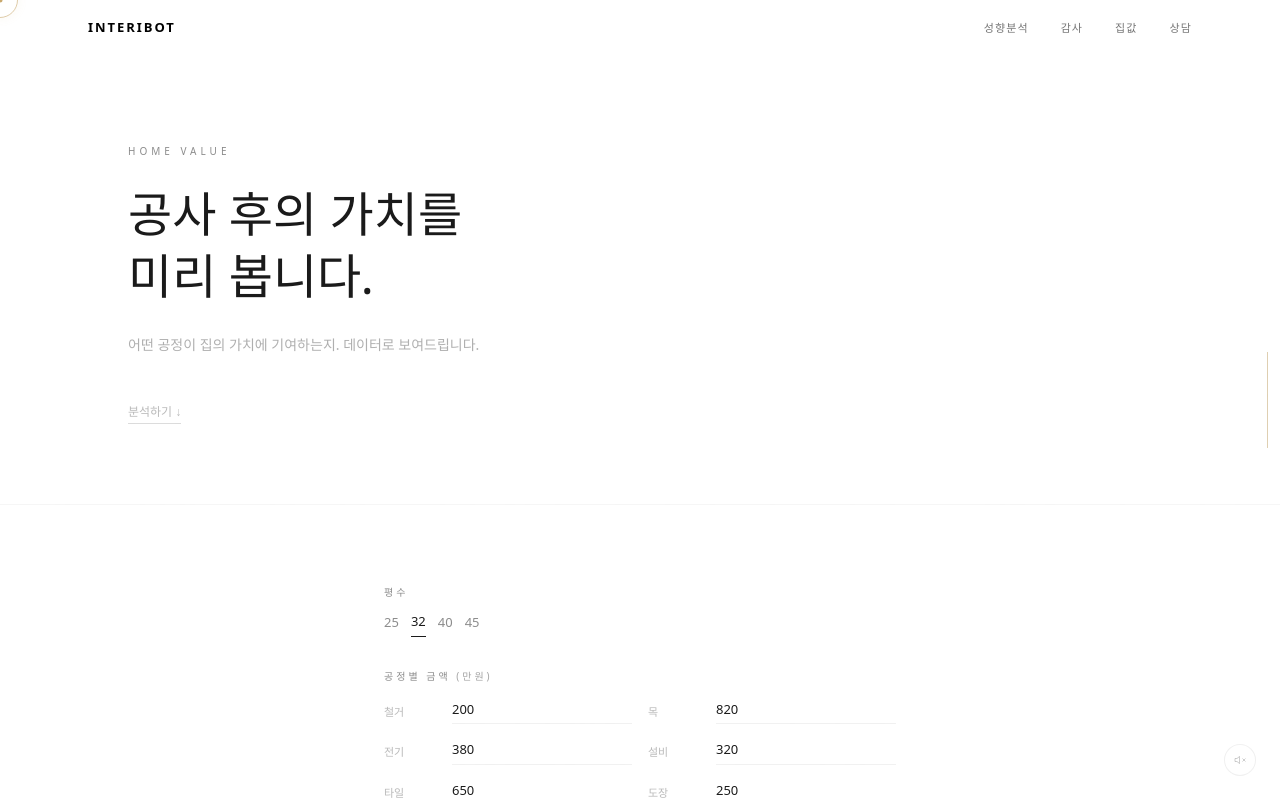
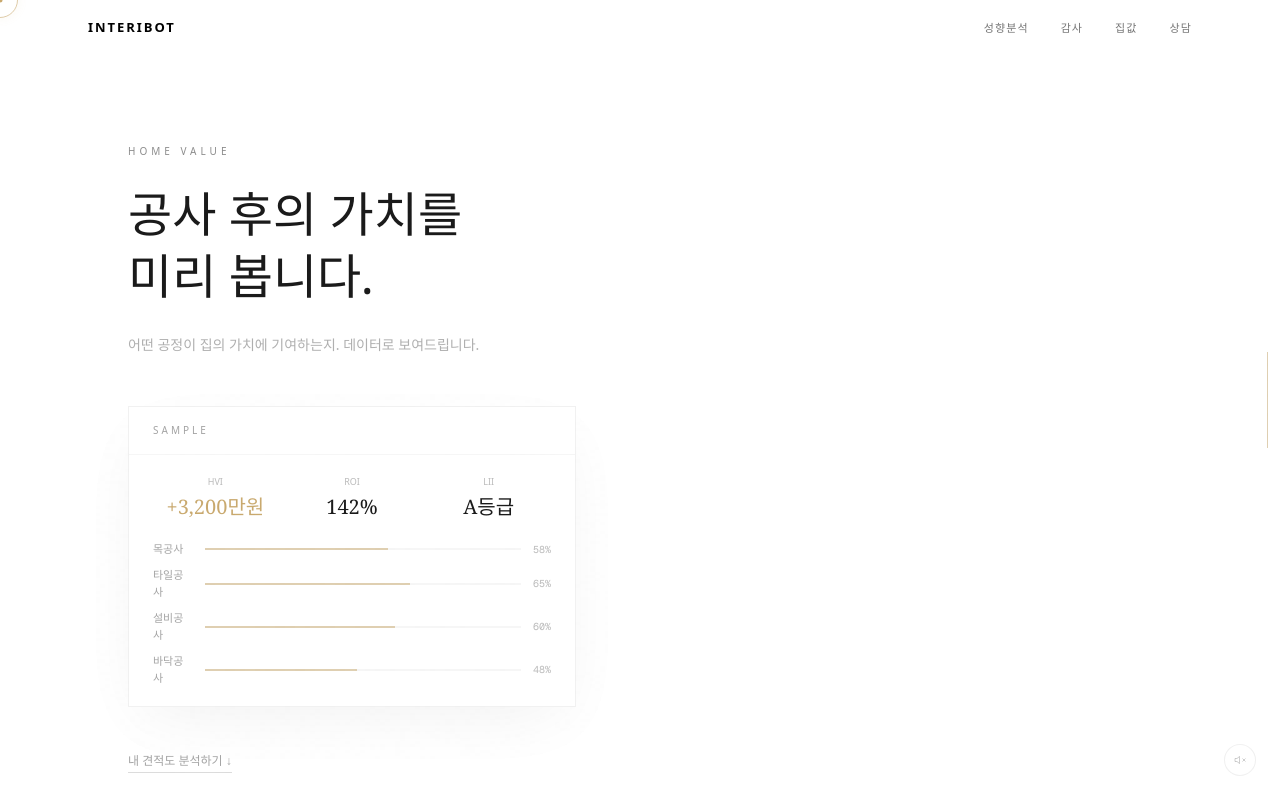
Before and after one commit to sangmin8989/interibot-ai, a Next.js app: page /hvi in a window 1280 px wide. Shown: the top 800 px of the page. Built offline with nearby package versions, Linux system fonts and the light colour scheme; a web font is replaced by a local one.

Commit message:
fix: /hvi demo card restored — HVI/ROI/LII + process ROI bars

```diff
--- a/src/app/hvi/page.tsx
+++ b/src/app/hvi/page.tsx
@@ -76,9 +76,45 @@ export default function HviPage() {
             </p>
           </FadeIn>
 
-          <FadeIn delay={0.2} className="mt-10">
-            <button onClick={() => formRef.current?.scrollIntoView({ behavior: "smooth" })} className="border-b border-[#1A1A1A]/15 pb-0.5 text-[12px] text-[#1A1A1A]/30 transition hover:border-[#1A1A1A] hover:text-[#1A1A1A]">
-              분석하기 ↓
+          {/* Demo card */}
+          <FadeIn delay={0.2} className="mt-12 max-w-md">
+            <div className="overflow-hidden border border-[#1A1A1A]/[0.06] bg-white shadow-[0_20px_60px_-15px_rgba(0,0,0,0.06)]">
+              <div className="border-b border-[#1A1A1A]/[0.04] px-6 py-4">
+                <p className="text-[10px] tracking-[0.3em] text-[#1A1A1A]/40">SAMPLE</p>
+              </div>
+              <div className="px-6 py-5">
+                <div className="grid grid-cols-3 gap-3">
+                  <div className="text-center">
+                    <p className="text-[9px] text-[#1A1A1A]/30">HVI</p>
+                    <p className="mt-1 font-serif text-xl font-light text-[#C9A96E]">+{formatWon(DEMO_HVI.hvi)}</p>
+                  </div>
+                  <div className="text-center">
+                    <p className="text-[9px] text-[#1A1A1A]/30">ROI</p>
+                    <p className="mt-1 font-serif text-xl font-light text-[#1A1A1A]">{DEMO_HVI.roi}%</p>
+                  </div>
+                  <div className="text-center">
+                    <p className="text-[9px] text-[#1A1A1A]/30">LII</p>
+                    <p className="mt-1 font-serif text-xl font-light text-[#1A1A1A]">{DEMO_HVI.lii}등급</p>
+                  </div>
+                </div>
+                <div className="mt-5 space-y-2.5">
+                  {DEMO_HVI.processRoi.slice(0, 4).map((p) => (
+                    <div key={p.name} className="flex items-center gap-3">
+                      <span className="w-10 text-[11px] text-[#1A1A1A]/40">{p.name}</span>
+                      <div className="h-[2px] flex-1 bg-[#1A1A1A]/[0.04]">
+                        <div className="h-full bg-[#C9A96E]/50" style={{ width: `${p.roi}%` }} />
+                      </div>
+                      <span className="font-mono text-[10px] text-[#1A1A1A]/30">{p.roi}%</span>
+                    </div>
+                  ))}
+                </div>
+              </div>
+            </div>
+          </FadeIn>
+
+          <FadeIn delay={0.4} className="mt-10">
+            <button onClick={() => formRef.current?.scrollIntoView({ behavior: "smooth" })} className="border-b border-[#1A1A1A]/15 pb-0.5 text-[12px] text-[#1A1A1A]/40 transition hover:border-[#1A1A1A] hover:text-[#1A1A1A]">
+              내 견적도 분석하기 ↓
             </button>
           </FadeIn>
         </div>
```
